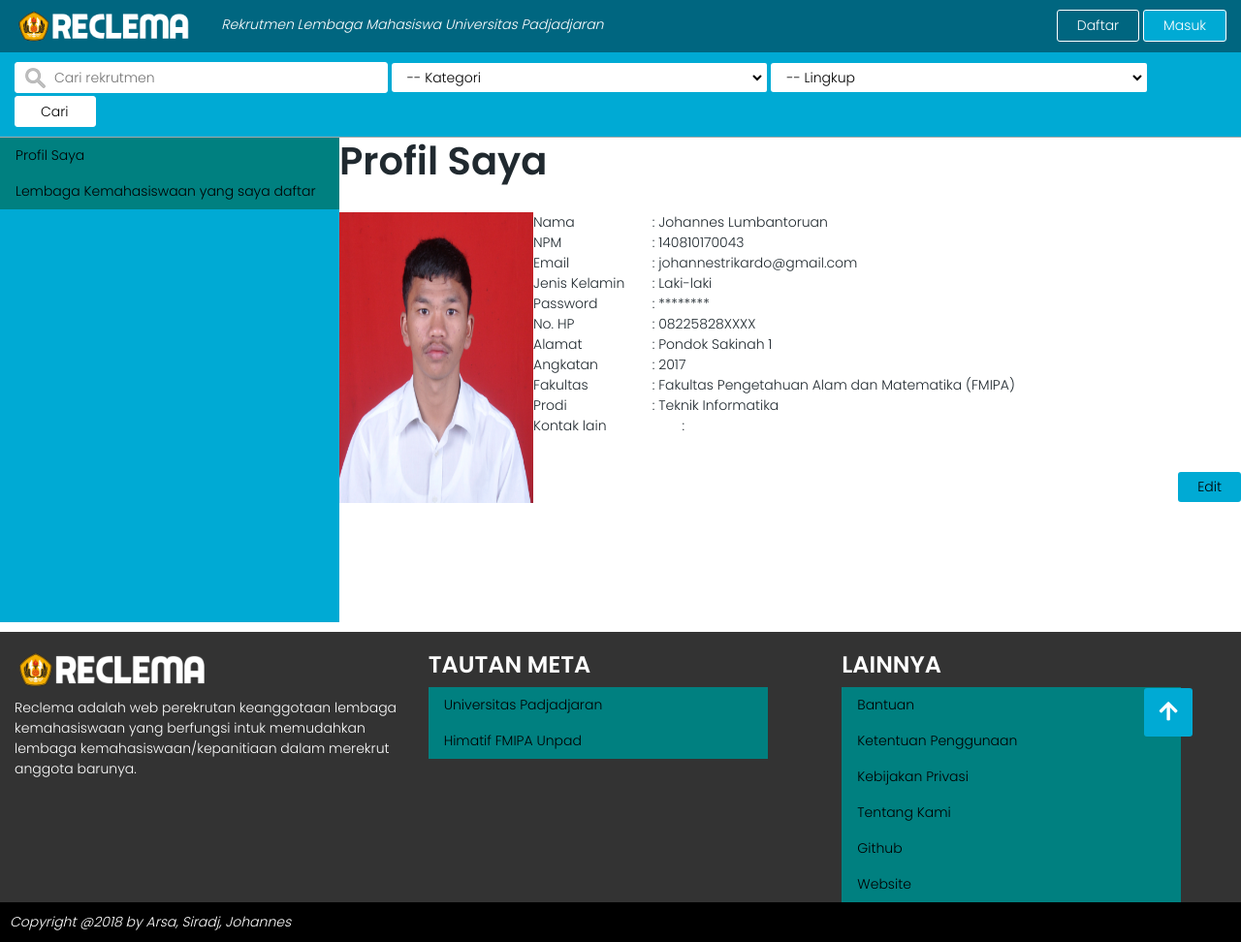
After one commit to fadillaharsa/pwproject, a CodeIgniter app: page /database/index.php/profil_mahasiswa/index in a window 1280 px wide. The commit adds this page. Shown: the whole page at 97% size. Run offline with CodeIgniter, Linux system fonts and the light colour scheme; some libraries are stand-ins or nearby versions.

Commit message:
Profil Mahasiswa

```diff
--- /dev/null
+++ b/Reclema/application/controllers/Profil_mahasiswa.php
@@ -0,0 +1,6 @@
+<?php
+class Profil_mahasiswa extends CI_Controller {
+	function index() {
+		$this->load->view("profil_mahasiswa");
+	}
+}
--- /dev/null
+++ b/Reclema/application/views/profil_mahasiswa.php
@@ -0,0 +1,36 @@
+<?php
+include "part/html_first.php";
+include "part/header.php";
+include "part/function_header.php";
+?>
+
+<!--MAIN-->
+<div class="sidebar">
+	<ul>
+		<li><a href="#profilsaya">Profil Saya</a></li>
+		<li><a href="#profillembaga">Lembaga Kemahasiswaan yang saya daftar</a></li>
+	</ul>
+</div>
+<div class="isi">
+	<h1>Profil Saya</h1><br>
+	<img src="../content/Foto SBMPTN.jpg" width="200px" height="300px" align="left">
+	<p align="left">
+	Nama<span style="white-space: pre;">			</span>: Johannes Lumbantoruan<br>
+	NPM<span style="white-space: pre;">			</span>: 140810170043<br>
+	Email<span style="white-space: pre;">			</span>: johannestrikardo@gmail.com<br>
+	Jenis Kelamin<span style="white-space: pre;">	</span>: Laki-laki<br>
+	Password<span style="white-space: pre;">		</span>: ********<br>
+	No. HP<span style="white-space: pre;">			</span>: 08225828XXXX<br>
+	Alamat<span style="white-space: pre;">			</span>: Pondok Sakinah 1<br>
+	Angkatan<span style="white-space: pre;">		</span>: 2017<br>
+	Fakultas<span style="white-space: pre;">			</span>: Fakultas Pengetahuan Alam dan Matematika (FMIPA)<br>
+	Prodi<span style="white-space: pre;">			</span>: Teknik Informatika<br>
+	Kontak lain<span style="white-space: pre;">			</span>:<br><br>
+	</p>
+	<input class="tomboledit" type="button" name="Edit" value="Edit">
+</div>
+<!--FOOTER-->
+<?php
+include "part/footer.php";
+include "part/html_last.php";
+?>
--- a/Reclema/stylesheet/ourcss.css
+++ b/Reclema/stylesheet/ourcss.css
@@ -363,3 +363,52 @@ ul.bxslider {
   font-size: .85em;
   padding: 10px;
 }
+
+ul {
+  list-style-type: none;
+  margin: 0;
+  padding: 0;
+  width: 350px;
+  background-color: #008080;
+}
+
+li a{
+  display: block;
+  color: #000;
+  padding: 8px 16px;
+  text-decoration: none;
+}
+
+li a:hover {
+  background-color: #00222bff;
+  color: white;
+}
+
+.sidebar {
+  float: left;
+  width: 350px;
+  height: 500px;
+  background-color: #00aad4ff;
+}
+
+.isi {
+  width: auto;
+  height: 500px;
+}
+
+.tomboledit {
+  display: inline-block;
+  background-color: #00aad4ff;
+  float: right;
+  text-align: center;
+  vertical-align: middle;
+  padding: 5px 20px 5px 20px;
+  border: 1px none;
+  border-radius: 3px;
+  transition: color 0.15s ease-in-out, background-color 0.15s ease-in-out, border-color 0.15s ease-in-out;
+}
+.tomboledit:hover{
+  text-decoration: none;
+  color: #fff;
+  background-color: #00222bff;
+}
```
Also changed, not shown: Reclema/content/Foto SBMPTN.jpg (added).
